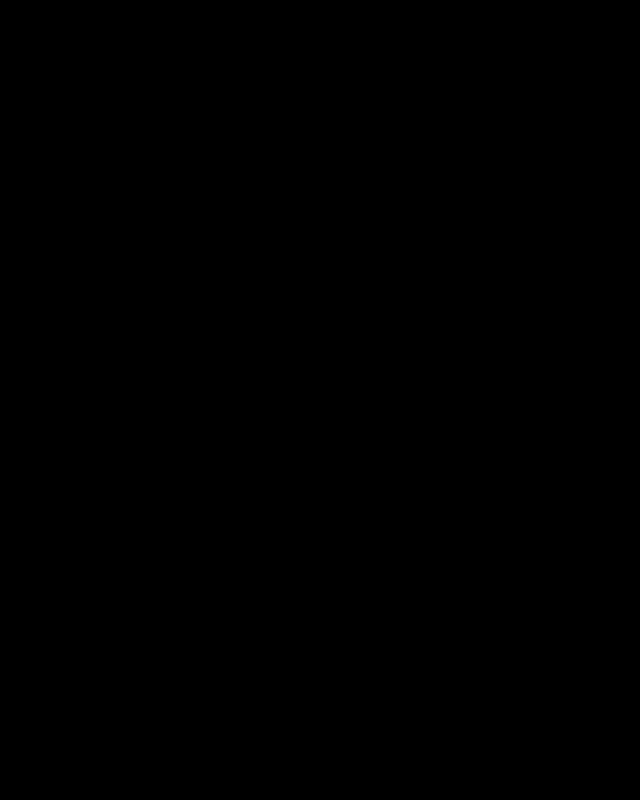
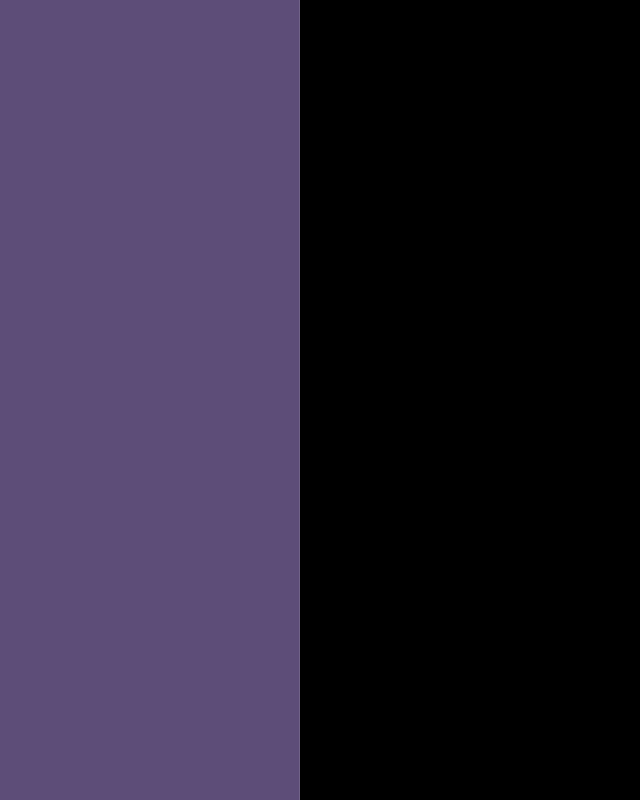
Before and after one commit to knackwurstking/svelteui, a Svelte app: page / in a window 1280 px wide. Shown: the whole page, without its empty margins (0-640 px from the left). Built offline with nearby package versions, Linux system fonts and the light colour scheme.

Commit message:
Adding some drawer basic stuff (open/close, fixed, ...) and update demo app

```diff
--- a/src/_demo/App.svelte
+++ b/src/_demo/App.svelte
@@ -1,6 +1,7 @@
 <script lang="ts">
   // TODO: showcase (and testing) all the components here
   import { Router, Link, Route } from "svelte-routing";
+  import Drawer from "../drawer";
   import Buttons from "./routes/buttons/Buttons.svelte";
   import Checkboxes from "./routes/checkboxes/Checkboxes.svelte";
   import Lists from "./routes/lists/Lists.svelte";
@@ -14,6 +15,7 @@
 
 <Router>
   <!-- TODO: a drawer component here to choose which route to go? -->
+  <Drawer fixed />
   <div>
     <!-- TODO: routes (showcase components in a iframe?) -->
   </div>
--- a/src/drawer/Drawer.svelte
+++ b/src/drawer/Drawer.svelte
@@ -1,38 +1,72 @@
 <script lang="ts">
-  // NOTE: move drawer (swipeable) per transform
+  import { onMount } from "svelte";
 
   /** swipeable will enable open/close per swipe (touch) */
   export let swipeable: boolean = false;
   export let width: number = 300;
   /** fixed will disable swipeable */
   export let fixed: boolean = false;
+  export let open: boolean = false;
+
+  function _clickOuter(ev: MouseEvent & { target: EventTarget & HTMLElement }) {
+    // TODO: check if position is outside the drawer
+    if (!ev.target.classList?.contains("custom-drawer__outer")) return;
+    open = false;
+  }
+
+  onMount(() => {
+    if (fixed || !swipeable) return;
+
+    // TODO: add swipeable handler
+  });
 </script>
 
+<!-- svelte-ignore a11y-click-events-have-key-events -->
+<div
+  class="custom-drawer__outer"
+  class:custom-drawer__fixed={fixed}
+  class:custom-drawer__open={open}
+  on:click={!fixed ? _clickOuter : null}
+>
   <div
     class="custom-drawer"
-  class:custom-drawer__swipeable={!fixed && swipeable}
-  class:custom-drawer__fixed={fixed}
     style={`
       width: ${width}px;
       left: -${width}px;
+      ${
+        fixed
+          ? `transform: translateX(${width}px);`
+          : open
+          ? `transform: translateX(${width}px);`
+          : ""
+      }
     `}
     {...$$restProps}
   >
     <slot />
   </div>
+</div>
 
 <style>
+  .custom-drawer__outer {
+    position: absolute;
+    left: 0;
+    top: 0;
+    width: 100vw;
+    height: 100vh;
+    bottom: 0;
+    z-index: 1;
+  }
+
+  .custom-drawer__outer:not(.custom-drawer__open),
+  .custom-drawer__fixed {
+    pointer-events: none;
+  }
+
   .custom-drawer {
-    position: absolute;
+    position: relative;
     top: 0;
-    bottom: 0;
+    height: 100%;
     transition: transform 0.25s ease;
   }
-
-  .custom-drawer__swipeable {
-  }
-
-  .custom-drawer__fixed {
-    left: 0 !important;
-  }
 </style>
--- a/src/theme/custom/_button.css
+++ b/src/theme/custom/_button.css
@@ -38,8 +38,8 @@
 }
 
 .custom-button.unelevated:disabled {
-  color: var(--theme-disabled-label-color);
-  background-color: var(--theme-disabled-label-background);
+  color: var(--theme-button-disabled-color);
+  background-color: var(--theme-button-disabled-background);
 }
 
 .custom-button.outlined:not(:disabled) {
@@ -56,9 +56,9 @@
 }
 
 .custom-button.outlined:disabled {
-  color: var(--theme-disabled-label-color);
+  color: var(--theme-button-disabled-color);
   background-color: transparent;
-  border-color: var(--theme-disabled-label-background);
+  border-color: var(--theme-button-disabled-border-color);
   border: 1px solid var(--theme-border-color);
 }
 
--- a/src/theme/custom/_drawer.css
+++ b/src/theme/custom/_drawer.css
@@ -1,3 +1,12 @@
+.custom-drawer__outer {
+  background-color: var(--theme-drawer-outer);
+}
+
+.custom-drawer__outer:not(.custom-drawer__open),
+.custom-drawer__fixed {
+  background-color: transparent;
+}
+
 .custom-drawer {
   background-color: var(--theme-secondary);
   border-right: 1px solid var(--theme-border-color);
--- a/src/theme/custom/_root.css
+++ b/src/theme/custom/_root.css
@@ -14,9 +14,6 @@
   --theme-on-secondary: #ffffff;
   --theme-on-surface: #ffffff;
 
-  --theme-disabled-label-background: rgba(255, 255, 255, 0.12);
-  --theme-disabled-label-color: rgba(255, 255, 255, 0.38);
-
   /* global border settings */
   --theme-border-color: rgba(255, 255, 255, 0.12);
   --theme-border-radius: 4px;
@@ -26,9 +23,15 @@
   --theme-button-letter-spacing: 0.0892857143em;
   --theme-button-font-weight: 500;
   --theme-button-height: 36px;
+  --theme-button-disabled-border-color: rgba(255, 255, 255, 0.12);
+  --theme-button-disabled-background: rgba(255, 255, 255, 0.12);
+  --theme-button-disabled-color: rgba(255, 255, 255, 0.38);
 
   /* list specific stuff */
   --theme-list-item-primary: rgba(62, 255, 0, 0.7);
+
+  /* drawer specific stuff */
+  --theme-drawer-outer: rgba(93, 77, 120, 0.12);
 
   /* ripple effect colors */
   --theme-ripple-color: rgba(255,255,255, 0.7);
```
Lines whose indentation alone changed are shown as unchanged.
